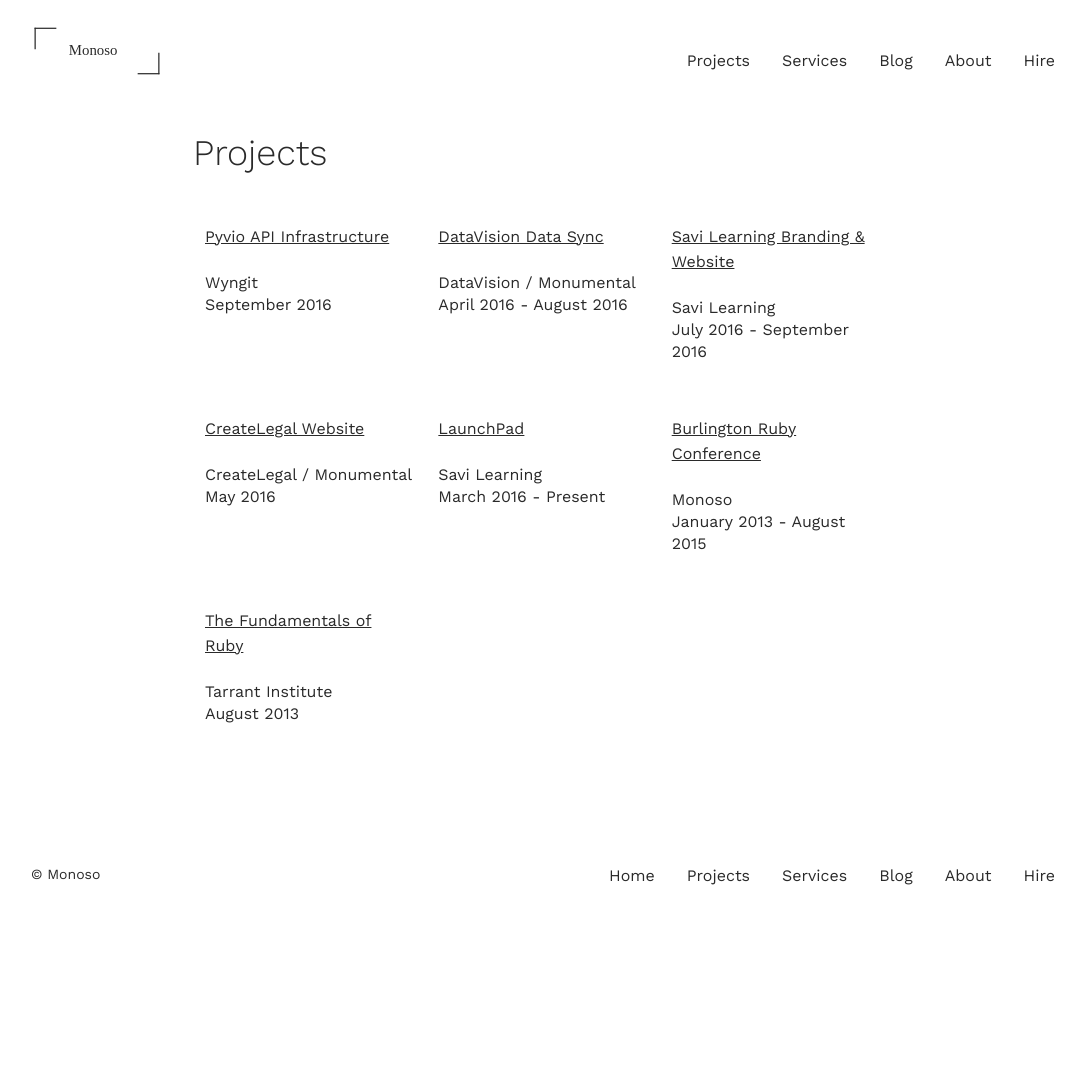
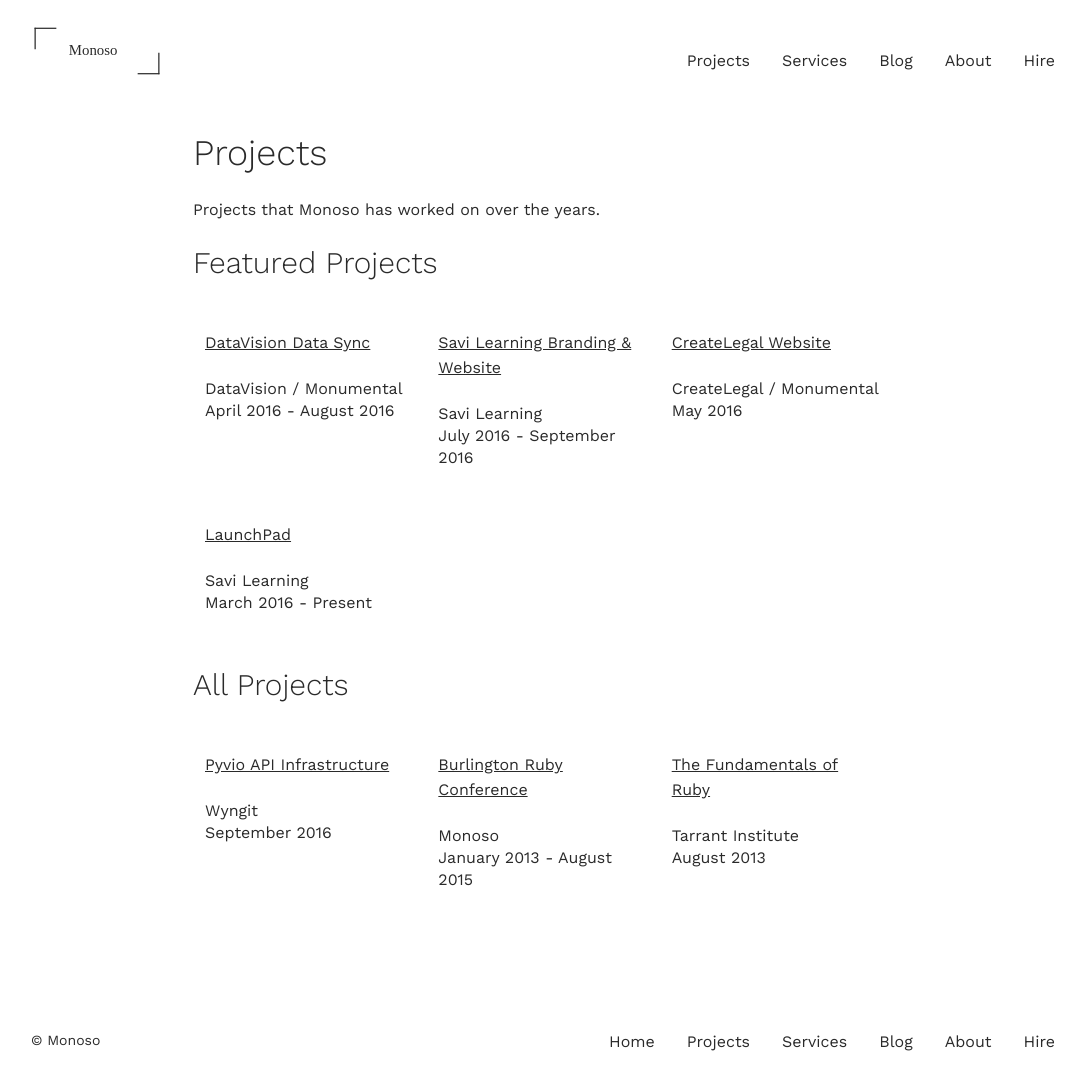
Before and after one commit to brettchalupa/brettcodes, a Jekyll site: the page built from projects.html, in a window 1280 px wide. Shown: the whole page, without its empty margins (97-1182 px from the left). Built offline with Jekyll 4.4.1, drawn with Linux system fonts in a browser that asks for light colours; before the commit the page ends 923 px from its top, so only the background shows below that.

Commit message:
Improve Projects page to show featured first
This reworks the project template to display the featured projects above
the rest of the projects to give viewers a better sense of what projects
to check out first. This also displays the page's description to give a
better sense of what the page is for.

```diff
--- a/projects.html
+++ b/projects.html
@@ -6,11 +6,27 @@
 ---
 
 <div id="projects">
-  <h1>Projects</h1>
+  <h1>{{ page.title }}</h1>
+
+  <p>{{ page.description }}</p>
+
+  <h2>Featured Projects</h2>
 
   <ul class='list-grid'>
     {% for project in site.projects reversed %}
-      {% include project-list-item.html %}
+      {% if project.tags contains 'featured' %}
+        {% include project-list-item.html %}
+      {% endif %}
+    {% endfor %}
+  </ul>
+
+  <h2>All Projects</h2>
+
+  <ul class='list-grid'>
+    {% for project in site.projects reversed %}
+      {% unless project.tags contains 'featured' %}
+        {% include project-list-item.html %}
+      {% endunless %}
     {% endfor %}
   </ul>
 </div>
```
